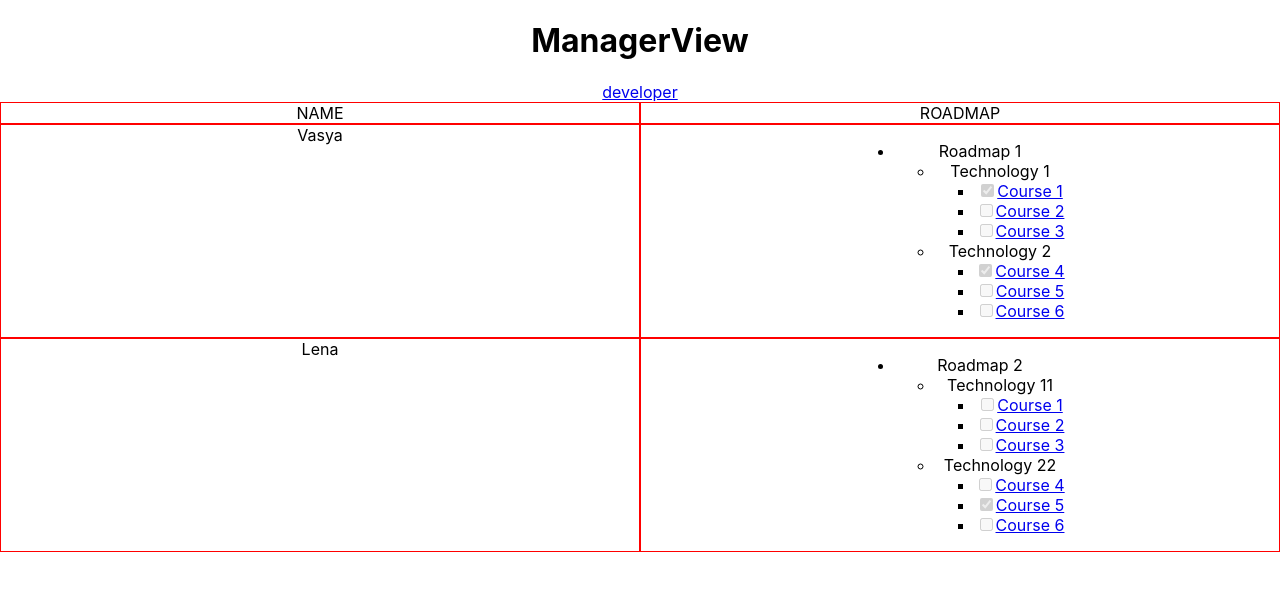
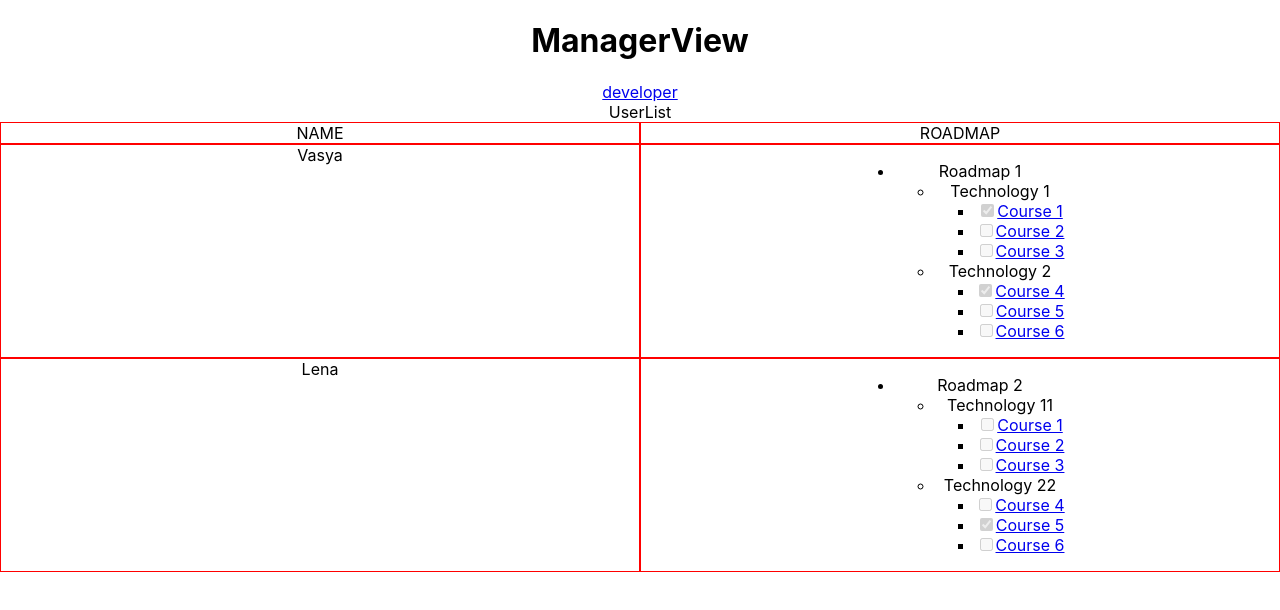
Before and after one commit to YuLogun/roadmap, a React (Create React App) app: page / in a window 1280 px wide. Shown: the top 610 px of the page. Built offline with nearby package versions, Linux system fonts and the light colour scheme.

Commit message:
Created new branch. Created UserList component

```diff
--- a/src/components/ManagerView/ManagerView.js
+++ b/src/components/ManagerView/ManagerView.js
@@ -7,6 +7,7 @@ import Row from "../Row/Row";
 
 //test data
 import { coursesTestData } from "../DeveloperView/coursesTestData";
+import UserList from "../UserList/UserList";
 
 const ManagerView = () => {
   const vasyaData = coursesTestData.filter((it) => it.employee_id === 0)[0]
@@ -19,6 +20,7 @@ const ManagerView = () => {
     <div>
       <h1>ManagerView</h1>
       <Link to="/roadmap">developer</Link>
+      <UserList></UserList>
       <div>
         <Row>
           <div>NAME</div>
--- /dev/null
+++ b/src/components/UserList/UserList.js
@@ -0,0 +1,15 @@
+import React from "react";
+
+//styles
+import "./UserList.scss";
+
+const UserList = () => {
+
+  return (
+    <div>
+        <span>UserList</span>
+    </div>
+  );
+};
+
+export default UserList;
```
Also changed, not shown: src/components/UserList/UserList.scss (added), 1 other file (tests, documents, lock files or other folders).
